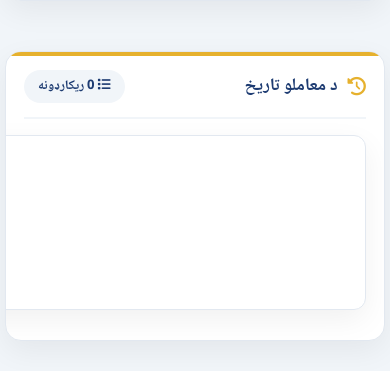
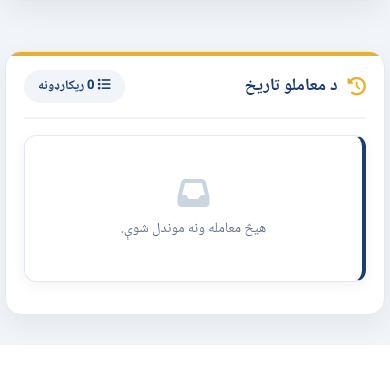
Before and after one commit to ayanjan-app/shop, a PHP site: page /sarafe.php in a window 390 px wide. Shown: the part 2524-2895 px from the top of the page. After the commit the page ends 2869 px from the top, so only its background shows below. Run offline with PHP 8.4, Linux system fonts and the light colour scheme; a user stored in the database is signed in; data that the repository does not hold is empty.

Commit message:
small change

```diff
--- a/sarafe.php
+++ b/sarafe.php
@@ -819,51 +819,136 @@ function h($value) {
             margin-bottom: 10px;
         }
 
-        /* ===== MOBILE TABLE → STACKED CARDS ===== */
+        /* ===== MOBILE TABLE → STACKED CARDS (FIXED) ===== */
         @media (max-width: 800px) {
-            .table-wrapper { border: none; overflow: visible; }
-            table, thead, tbody, th, td, tr { display: block; width: 100%; }
-            thead {
-                position: absolute;
-                top: -9999px;
-                left: -9999px;
-            }
-            tbody tr {
-                background: var(--card-bg);
+
+            .table-wrapper {
+                border: none;
+                overflow: visible;
+                border-radius: 0;
+            }
+
+            .table-wrapper table {
+                display: block;
+                width: 100%;
+                min-width: 0;
+                border-collapse: separate;
+                border-spacing: 0;
+            }
+
+            .table-wrapper thead {
+                display: none;
+            }
+
+            .table-wrapper tbody {
+                display: block;
+                width: 100%;
+            }
+
+            .table-wrapper tbody tr {
+                display: block;
+                width: 100%;
+                background: #ffffff;
                 border: 1px solid #e2e8f0;
+                border-right: 4px solid var(--primary-color);
                 border-radius: 12px;
-                margin-bottom: 12px;
-                padding: 10px 14px;
-                box-shadow: var(--shadow);
-            }
-            tbody tr:hover { background: var(--card-bg); }
-            td {
+                margin-bottom: 14px;
+                padding: 6px 14px;
+                box-shadow: 0 4px 14px rgba(0, 0, 0, 0.05);
+                box-sizing: border-box;
+            }
+
+            .table-wrapper tbody tr:hover {
+                background: #ffffff;
+            }
+
+            .table-wrapper tbody td {
                 display: flex;
+                flex-wrap: wrap;
                 justify-content: space-between;
                 align-items: flex-start;
-                gap: 14px;
+                gap: 8px 14px;
+                width: 100%;
+                box-sizing: border-box;
+                padding: 10px 0;
                 text-align: right;
-                padding: 9px 0;
                 border-bottom: 1px dashed #e2e8f0;
-                white-space: normal;
+                white-space: normal !important;
                 word-break: break-word;
                 overflow-wrap: anywhere;
+                font-size: 0.88rem;
+                line-height: 1.5;
+            }
+
+            .table-wrapper tbody td:last-child {
+                border-bottom: none;
+            }
+
+            .table-wrapper tbody td::before {
+                content: attr(data-label);
+                display: inline-block;
+                font-weight: 700;
+                color: var(--text-muted);
+                font-size: 0.76rem;
+                flex: 0 0 auto;
+                min-width: 0;
+                text-align: right;
+                white-space: nowrap;
+            }
+
+            .table-wrapper tbody td > * {
+                max-width: 100%;
+            }
+
+            /* Notes column full width */
+            .table-wrapper tbody td.note-cell {
+                display: block;
                 min-width: 0;
                 max-width: 100%;
-            }
-            td:last-child { border-bottom: none; }
-            td::before {
-                content: attr(data-label);
-                font-weight: 700;
-                color: var(--text-muted);
-                font-size: 0.78rem;
-                flex-shrink: 0;
-                min-width: 105px;
-                text-align: right;
-            }
-            td > * { max-width: 100%; }
-            td.note-cell { min-width: 0; max-width: 100%; }
-            .actions { justify-content: flex-start; }
+                white-space: normal;
+                line-height: 1.55;
+                padding: 10px 0;
+            }
+
+            .table-wrapper tbody td.note-cell::before {
+                display: block;
+                margin-bottom: 4px;
+                white-space: normal;
+            }
+
+            /* Actions stack vertically, full-width buttons */
+            .table-wrapper tbody td .actions {
+                display: flex;
+                flex-direction: column;
+                gap: 6px;
+                width: 100%;
+                justify-content: flex-start;
+                align-items: stretch;
+            }
+
+            .table-wrapper tbody td .actions a,
+            .table-wrapper tbody td .actions button {
+                width: 100%;
+                justify-content: center;
+                padding: 9px 12px;
+                font-size: 0.82rem;
+            }
+
+            .table-wrapper tbody td .actions form {
+                width: 100%;
+                margin: 0;
+            }
+
+            /* Empty-state row */
+            .table-wrapper tbody tr td[colspan] {
+                display: block;
+                padding: 0;
+                border: none;
+            }
+
+            .table-wrapper tbody tr td[colspan]::before {
+                display: none;
+            }
         }
 
         @media (max-width: 600px) {
```
